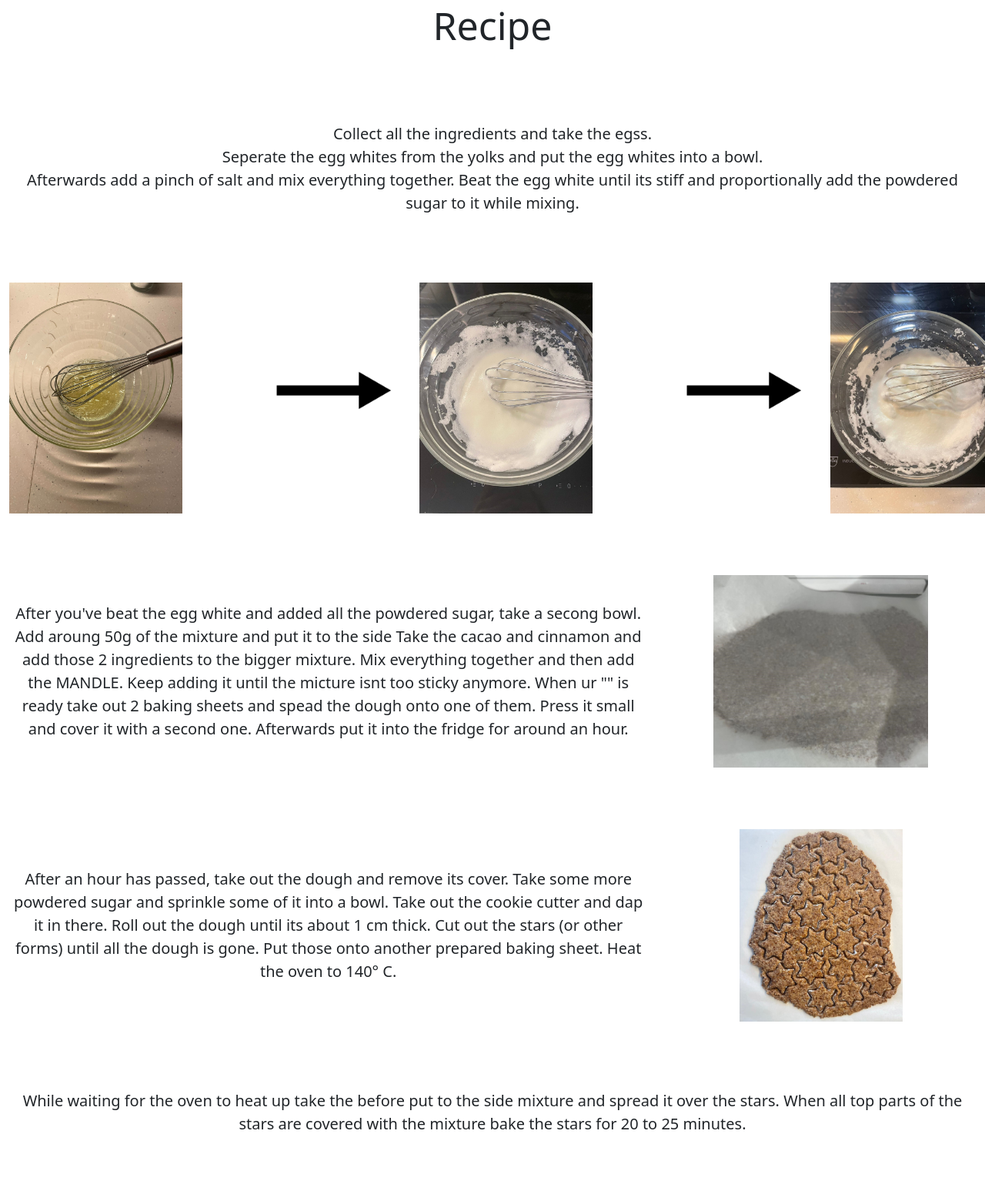
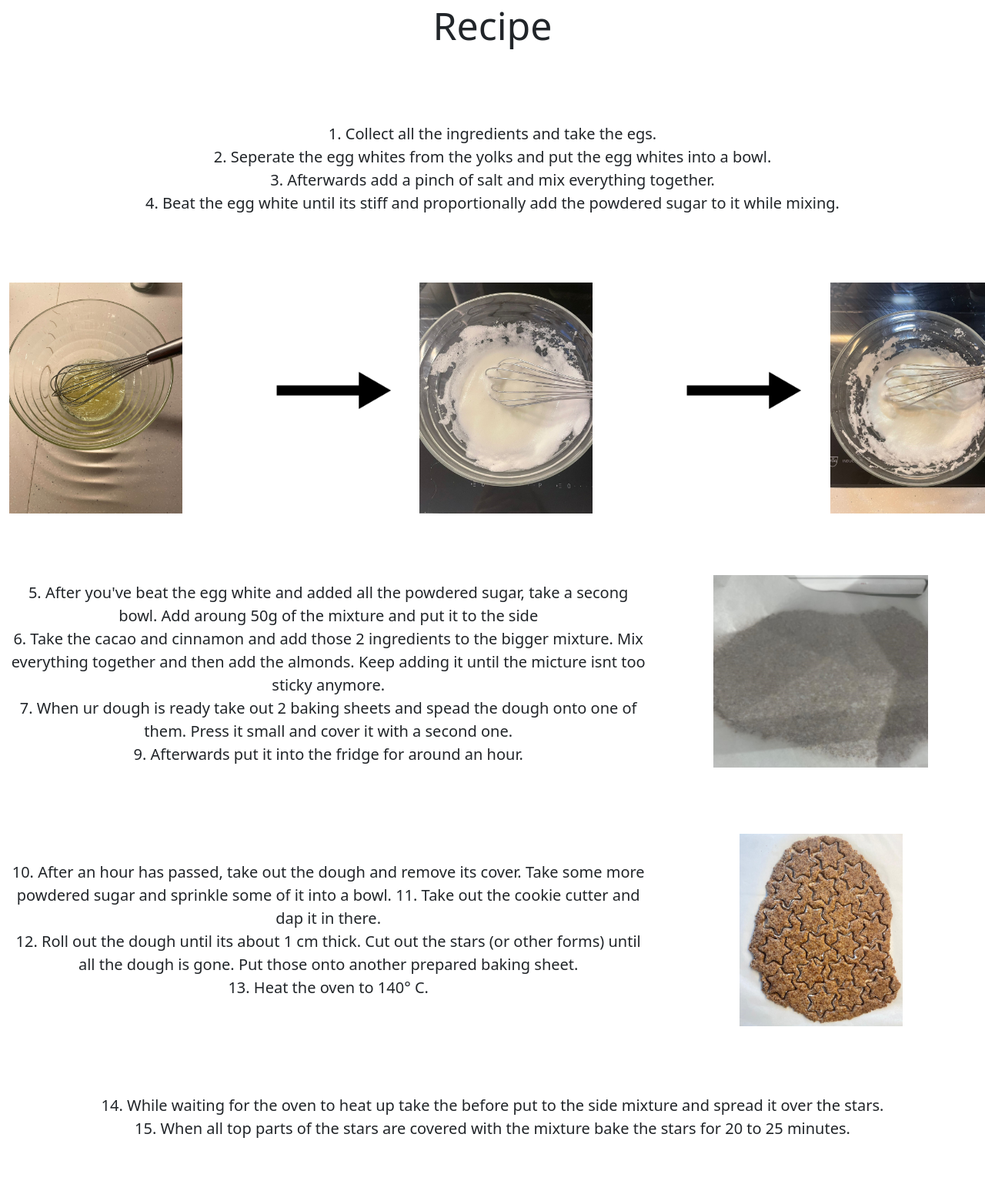
Before and after one commit to jevshyl/recipe_website, a plain HTML site: page index.html in a window 1280 px wide. Shown: the part 823-2383 px from the top of the page at 77% size. Drawn offline with Linux system fonts and the light colour scheme.

Commit message:
added corrections

```diff
--- a/index.html
+++ b/index.html
@@ -46,9 +46,9 @@
 
         <div class="row">
 
-            <div class="col-md-12"><p>Collect all the ingredients and take the egss.<br> Seperate the egg whites from the yolks and put the egg whites into a bowl. <br>
-                Afterwards add a pinch of salt and mix everything together.
-                Beat the egg white until its stiff and proportionally add the powdered sugar to it while mixing.</p>
+            <div class="col-md-12"><p>1. Collect all the ingredients and take the egs.<br> 2. Seperate the egg whites from the yolks and put the egg whites into a bowl. <br>
+               3. Afterwards add a pinch of salt and mix everything together. <br>
+                4. Beat the egg white until its stiff and proportionally add the powdered sugar to it while mixing.</p>
             </div>
         </div>
         <div class="row">
@@ -61,26 +61,26 @@
 
         </div>
         <div class="row">
-            <div class="col-md-8"><p>After you've beat the egg white and added all the powdered sugar, take a secong bowl. Add aroung 50g of the mixture and put it to the side
-            Take the cacao and cinnamon and add those 2 ingredients to the bigger mixture. Mix everything together and then add the MANDLE. Keep adding it until the micture isnt too sticky anymore.
-            When ur "" is ready take out 2 baking sheets and spead the dough onto one of them. Press it small and cover it with a second one. Afterwards put it into the fridge for around an hour.
+            <div class="col-md-8"><p>5. After you've beat the egg white and added all the powdered sugar, take a secong bowl. Add aroung 50g of the mixture and put it to the side <br>
+            6. Take the cacao and cinnamon and add those 2 ingredients to the bigger mixture. Mix everything together and then add the almonds. Keep adding it until the micture isnt too sticky anymore. <br>
+           7. When ur dough is ready take out 2 baking sheets and spead the dough onto one of them. Press it small and cover it with a second one. <br> 9. Afterwards put it into the fridge for around an hour.
             </p></div>
             <div class="col-md-4"><img src="fridge.jpg" class="imageFridge">  </div>
         </div>
 
         <div class="row">
             <div class="col-md-8">
-                <p>After an hour has  passed, take out the dough and remove its cover. Take some more powdered sugar and sprinkle some of it into a bowl. Take out the cookie cutter and dap it in there.
-                Roll out the dough until its about 1 cm thick. Cut out the stars (or other forms) until all the dough is gone. Put those onto another prepared baking sheet.
-                Heat the oven to 140° C.</p>
+                <p>10. After an hour has  passed, take out the dough and remove its cover. Take some more powdered sugar and sprinkle some of it into a bowl. 11. Take out the cookie cutter and dap it in there. <br>
+                12. Roll out the dough until its about 1 cm thick. Cut out the stars (or other forms) until all the dough is gone. Put those onto another prepared baking sheet. <br>
+                13. Heat the oven to 140° C.</p>
             </div>
             <div class="col-md-4"><img src="pressed out.jpg" class="imageFridge">  </div>
         </div>
 
         <div class="row">
             <div class="col-md-12">
-               <p>While waiting for the oven  to heat up take the before put to the side mixture and spread it over the stars.
-                When all top parts of the stars are covered with the mixture bake the stars for 20 to 25 minutes.</p>
+               <p> 14. While waiting for the oven  to heat up take the before put to the side mixture and spread it over the stars. <br>
+               15. When all top parts of the stars are covered with the mixture bake the stars for 20 to 25 minutes.</p>
 
             </div>
         </div>
@@ -93,7 +93,7 @@
 
         <div class="row">
             <div class="col-md-12">
-                <p>Take the stars out after 20 to 25 minutes. The only thing thats left to do now is to take the baked cinnamon stars and put them on a nice plate and serve them. <br> </p>
+                <p>16. Take the stars out after 20 to 25 minutes. The only thing thats left to do now is to take the baked cinnamon stars and put them on a nice plate and serve them. <br> </p>
                 <h3>Enjoy!</h3> </div>
         </div>
     </div>
@@ -101,7 +101,7 @@
 
 </main>
 <footer>
-    <h3> Jevgenia Shylovich </h3>
+    <h3> Jevgenia </h3>
 </footer>
 </body>
 </html>
```
Also changed, not shown: impressum.html (+4 -4 lines).
